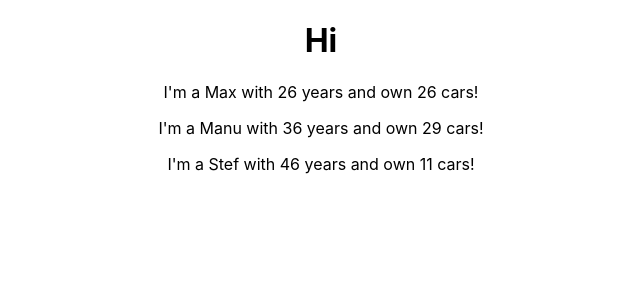
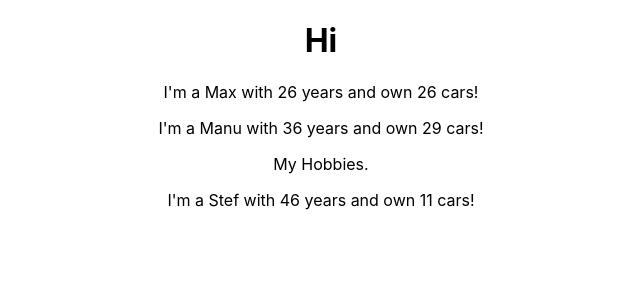
Before and after one commit to AceWork1337/Complete-react-app, a React (Create React App) app: page / in a window 1280 px wide. Shown: the top 300 px of the page, without its empty margins (319-959 px from the left). Built offline with nearby package versions, Linux system fonts and the light colour scheme.

Commit message:
Pass pops from children.

```diff
--- a/src/App.js
+++ b/src/App.js
@@ -10,7 +10,7 @@ class App extends Component {
       <div className="App">
         <h1>Hi</h1>
         <Person name="Max" age="26"/>
-        <Person name="Manu" age="36"/>
+        <Person name="Manu" age="36">My Hobbies.</Person>
         <Person name="Stef" age="46"/>
       </div>
     );
--- a/src/Person/Person.js
+++ b/src/Person/Person.js
@@ -3,7 +3,12 @@ import React from 'react';
 
 
 const person = (props) => {
-    return <p>I'm a {props.name} with {props.age} years and own {Math.floor(Math.random()*30)} cars!</p>
+    return  <div>
+                <p>I'm a {props.name} with {props.age} years and
+                    own {Math.floor(Math.random()*30)} cars!
+                </p>
+                <p>{props.children}</p>
+            </div>
 }
 
 export default person;
```
